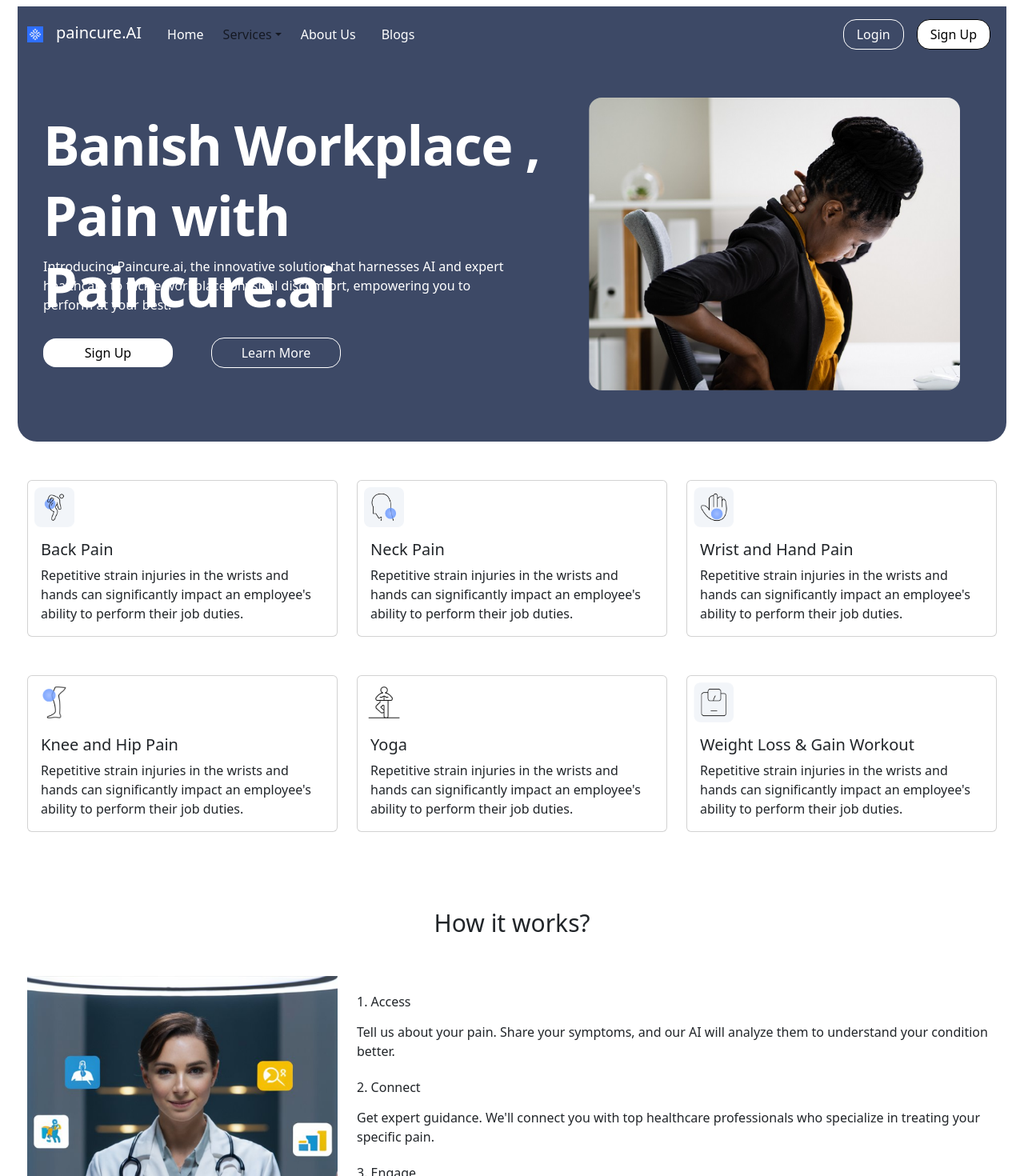
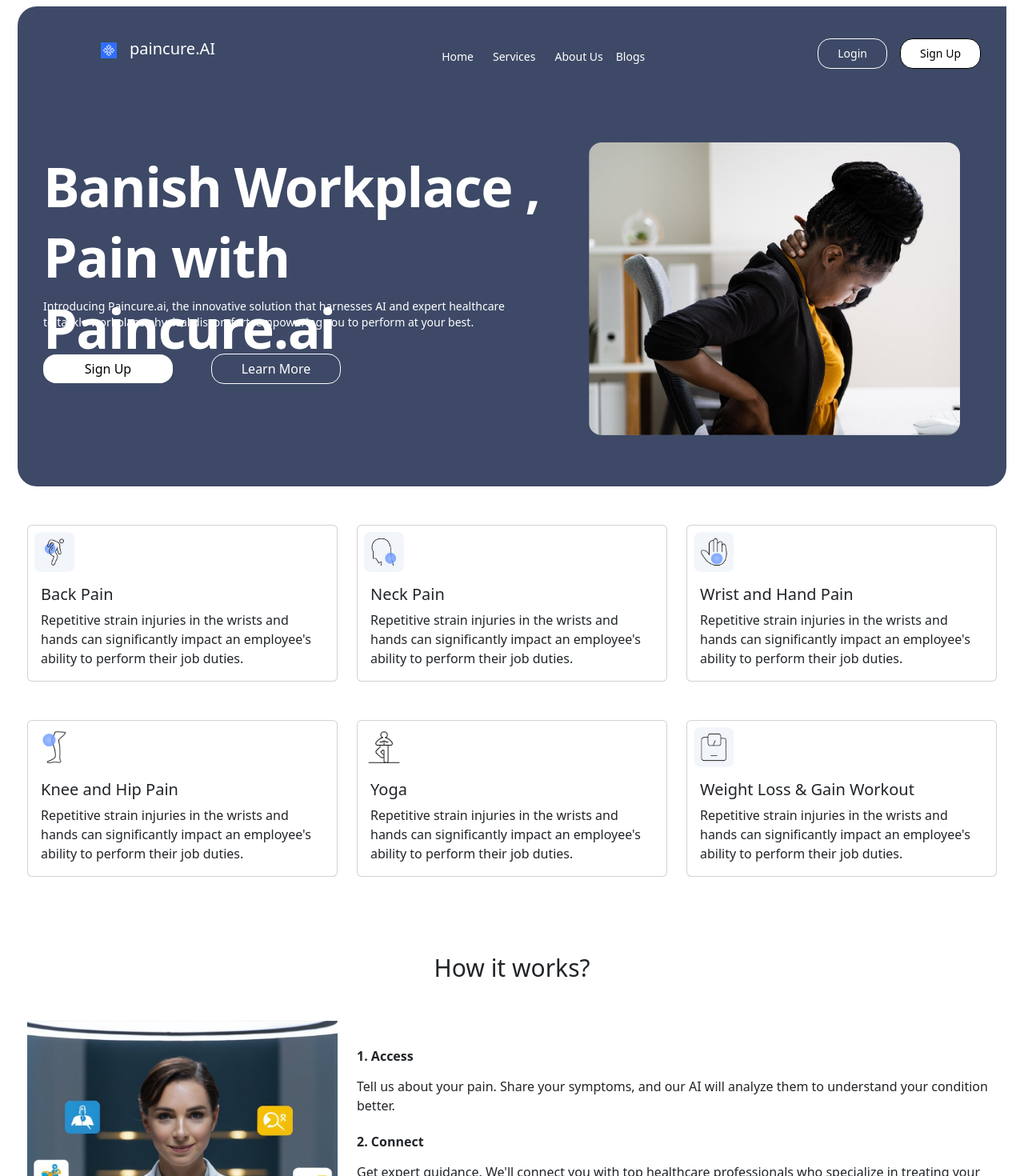
Before and after one commit to nitishsaini706/paincure, a Next.js app: page / in a window 1280 px wide. Shown: the top 1470 px of the page at 80% size. Built offline with nearby package versions, Linux system fonts and the light colour scheme.

Commit message:
mobile design

```diff
--- a/next.config.mjs
+++ b/next.config.mjs
@@ -1,4 +1,8 @@
 /** @type {import('next').NextConfig} */
-const nextConfig = {};
+const nextConfig = {
+    productionBrowserSourceMaps: false,
+    reactStrictMode: true,
+    devtool: 'source-map',
+};
 
 export default nextConfig;
--- a/src/app/page.js
+++ b/src/app/page.js
@@ -8,21 +8,21 @@
     <div className="container mt-2 rounded-3xl">
        <section className="hero-section  rounded-3xl pb-16 " style={{ backgroundColor: '#3D4966' }}>
       <Header bg="black" color="white"/>
-      <Container className='mt-11 ml-5 py-13'>
+      <Container className='mt-11 lg:ml-5 py-13 md:ml-2'>
         <Row className="align-items-center ">
-          <Col md={6}>
-            <h1 className="text-white mb-3 w-[682px] h-[168px] font-dm-sans font-bold text-[68px] leading-[130%] tracking-[-0.02em]">Banish Workplace ,
+          <Col md={6} className='md:mb-2 sm:mb-2'>
+            <h1 className="text-white mb-3 lg:w-[682px] lg:h-[168px] font-dm-sans font-bold lg:text-[68px] lg:leading-[130%] tracking-[-0.02em] md:text-[30px] sm:text-[30px]">Banish Workplace ,
             Pain with Paincure.ai</h1>
-            <p className='	text-white mb-3'>
+            <p className='	text-white mb-3 md:text-md sm:text-sm'>
               Introducing Paincure.ai, the innovative solution that harnesses AI and expert healthcare to tackle workplace physical discomfort, empowering you to perform at your best.
             </p>
-            <div className='d-flex justify-start items-center w-[544px] h-[64px] gap-[40px] '>
-              <Button  className="me-2 border-0 text-black rounded-2xl bg-white w-[162px]">Sign Up</Button>
-              <Button className="me-2 border-1 border-white rounded-2xl text-white w-[162px] bg-[#3D4966]">Learn More</Button>
+            <div className='d-flex justify-start items-center lg:w-[544px] lg:h-[64px] lg:gap-[40px] md:gap-[20px]  md:w-[200px] '>
+              <Button  className="me-2 border-0 text-black rounded-2xl bg-white lg:w-[162px] md:w-[60px]">Sign Up</Button>
+              <Button className="me-2 border-1 border-white rounded-2xl text-white lg:w-[162px] bg-[#3D4966] md:w-[60px]">Learn More</Button>
             </div>
           </Col>
-          <Col md={6}>
-            <Image src="/image1.png" alt="Paincure AI" className="img-fluid rounded-2xl w-[464px] ml-16"width={464} height={10} />
+          <Col md={6} >
+            <Image src="/image1.png" alt="Paincure AI" className="img-fluid rounded-2xl lg:w-[464px] lg:ml-16 md:ml-2 md:w-[200px] mt-8 " width={460} height={10} />
           </Col>
         </Row>
       </Container>
@@ -31,7 +31,7 @@
       <Container>
         <Row>
           <Col md={4}>
-            <Card>
+            <Card >
             <Image src='/backpain.png' alt="Back Pain" className='mt-2 ml-2' width={50} height={50}/>
               <Card.Body>
                 <Card.Title>Back Pain</Card.Title>
@@ -94,24 +94,24 @@
       <h1 className="text-center text-3xl mb-5">How it works?</h1>
       <Row className="align-items-center">
         <Col md={4}>
-          <Image src="/work.png" width={500} height={500} />
+          <Image src="/work.png" className='mb-6' width={500} height={500} />
         </Col>
         <Col md={8}>
           <div className="steps">
             <div className="step mb-4">
-              <h3 className='mb-3'>1. Access</h3>
+              <h3 className='mb-3 font-bold'>1. Access</h3>
               <p>Tell us about your pain. Share your symptoms, and our AI will analyze them to understand your condition better.</p>
             </div>
             <div className="step mb-4">
-              <h3 className='mb-3'>2. Connect</h3>
+              <h3 className='mb-3 font-bold'>2. Connect</h3>
               <p>Get expert guidance. We'll connect you with top healthcare professionals who specialize in treating your specific pain.</p>
             </div>
             <div className="step mb-4">
-              <h3 className='mb-3'>3. Engage</h3>
+              <h3 className='mb-3 font-bold'>3. Engage</h3>
               <p>Personalized care. Receive a tailored treatment plan, including customized exercise routines and online consultations.</p>
             </div>
             <div className="step">
-              <h3 className='mb-3'>4. Track</h3>
+              <h3 className='mb-3 font-bold'>4. Track</h3>
               <p>Track your progress. Monitor your improvements and celebrate your milestones with detailed progress reports.</p>
             </div>
           </div>
@@ -138,7 +138,7 @@
         <Carousel >
           <Carousel.Item>
             <Row className="justify-content-center">
-              <Col md={8} className='d-flex h-[300px]'>
+              <Col md={8} className='lg:d-flex h-[300px]'>
                 <blockquote className="blockquote">
                   <p className="mb-2 mr-10">“Paincure.ai has been a game-changer for our company. Employee productivity has skyrocketed, and absenteeism rates have plummeted.”</p>
                   <footer className="blockquote-footer mt-2">John Doe</footer>
@@ -149,9 +149,9 @@
           </Carousel.Item>
           <Carousel.Item>
             <Row className="justify-content-center">
-              <Col md={8} className='d-flex h-[300px] justify-between'>
+              <Col md={8} className='lg:d-flex h-[300px] justify-between'>
                 <blockquote className="blockquote">
-                  <p className="mb-0">"Amazing results!"</p>
+                  <p className="mb-3">"Amazing results!"</p>
                   <footer className="blockquote-footer">Jane Smith</footer>
                 </blockquote>
                 <Image width={400} height={1000} src="/testimonial2.png"/>
@@ -205,8 +205,8 @@
       <Row>
         <Col md={6}>
           <div className="p-4 rounded-lg bg-gradient-to-r from-blue-500 to-blue-400 text-white h-[350px]">
-            <h3 className='rounded-xl bg-gray-100 text-black p-1 text-center w-25'>FOR CORPORATES</h3>
-            <h2 className='mt-3 text-3xl w-[501px]'>Enhance Employee Wellness And Boost Productivity</h2>
+            <h3 className='rounded-xl bg-gray-100 text-black p-1 text-center w-[120px]'>FOR CORPORATES</h3>
+            <h2 className='mt-3 lg:text-3xl lg:w-[501px] md:text-xl mb:text-xl'>Enhance Employee Wellness And Boost Productivity</h2>
             <div className='mt-3 h-[1px] bg-white w-50'></div>
             <ul className="list-unstyled">
               <li className='mt-2'>Reduce Absenteeism</li>
@@ -218,8 +218,8 @@
         </Col>
         <Col md={6}>
           <div className="p-4 rounded-lg bg-gray-200 h-[350px]">
-            <h3 className='rounded-xl bg-gray-100 text-black p-1 text-center w-25'>FOR EMPLOYEES</h3>
-            <h2 className='mt-3 text-3xl w-[501px]'>Alleviate Pain And Improve Your Work Experiences</h2>
+            <h3 className='rounded-xl bg-gray-100 text-black p-1 text-center w-[120px]'>FOR EMPLOYEES</h3>
+            <h2 className='mt-3 lg:text-3xl lg:w-[501px] mb:text-xl'>Alleviate Pain And Improve Your Work Experiences</h2>
             <div className='mt-3 h-[1px] bg-black w-50'></div>
             <ul className="list-unstyled">
               <li className='mt-2'>Personalized Pain Relief</li>
--- a/src/components/Footer.js
+++ b/src/components/Footer.js
@@ -4,7 +4,7 @@
 
 const Footer = () => {
     return (
-        <section className="bg-[#3D4966] text-white  py-20">
+        <section className="bg-[#3D4966] text-white  lg:py-20">
             <Container style={{ padding: "45px 45px 25px 45px" }} >
 
                 <Row className="mb-6 " style={{ display: "flex", flexDirection: "column", marginBottom: "35px" }}>
@@ -21,7 +21,7 @@
 
                         <Col md={3} >
                             <h5 className="text-lg font-bold mb-4">Services</h5>
-                            <div className='d-flex'>
+                            <div className='lg:d-flex'>
                                 <div style={{marginRight:"90px"}}>
                                     <ul className="list-none space-y-2 text-sm">
 
@@ -41,7 +41,7 @@
 
                         </Col>
                         <Col md={3}>
-                            <h5 className="text-lg font-bold mb-4">Other Pages</h5>
+                            <h5 className="text-lg font-bold mb-4 ">Other Pages</h5>
                             <ul className="list-none space-y-2 text-sm">
                                 <li><a href="/" className="text-white hover:underline">Home</a></li>
                                 <li><a href="#services" className="text-white hover:underline">Services</a></li>
--- a/src/components/Header.js
+++ b/src/components/Header.js
@@ -1,41 +1,84 @@
 "use client"
-import React from 'react';
+import Link from 'next/link';
 import Image from 'next/image';
-import { Container, Navbar, Nav, NavDropdown, Button } from 'react-bootstrap';
-import Link from 'next/link';
+import { useState, useEffect } from 'react';
 
-export default function Header({ bg="white", color="black" }) {
+export default function Header({ bg = "white", color = "black" }) {
+  const [isMenuOpen, setIsMenuOpen] = useState(false);
+  const [isServiceOpen, setIsServiceOpen] = useState(false);
+
+  const toggleMenu = () => {
+    setIsMenuOpen(!isMenuOpen);
+  };
+
+  const toggleService = () => {
+    setIsServiceOpen(!isServiceOpen);
+  };
+
   return (
-<Navbar expand="lg" bg={bg === 'white' ? bg : ''} className={bg === 'white' ? 'bg-opacity-75 border-b border-black' : ''} style={{ background: bg === 'white' ? '' : '#3D4966' }}>
-<Container >
-        <Navbar.Brand href="/" className='ml-24 d-flex items-center'>
-        <Image id='img' src="/logo.png" alt="logo" width={20} height={20} className='mr-2'/>
-          <p className={`text-${color} ml-2 mb-1`}>paincure.AI</p>
-        </Navbar.Brand>
-        <Navbar.Toggle aria-controls="basic-navbar-nav" />
-        <Navbar.Collapse className="ml-28" id="basic-navbar-nav">
-          <Nav className="me-auto">
-            <Nav.Link href="/"  className={`text-${color} mx-2`}>Home</Nav.Link>
-            <NavDropdown title="Services" menuVariant={color} id="nav-dropdown" className={`text-${color}`} >
-              <NavDropdown.Item href="#action/3.1">Action</NavDropdown.Item>
-              <NavDropdown.Item href="#action/3.2">Another action</NavDropdown.Item>
-              <NavDropdown.Item href="#action/3.3">Something</NavDropdown.Item>
-            </NavDropdown>
+    <nav className={`lg:ml-20 mb:border-[1px] lg:border-0 mb:border-blue-950 lg:text-[20px] px-4 pt-4 pb-2 ${bg === 'white' ? 'bg-opacity-75 border-b border-black' : 'bg-[#3D4966]'} ${color === 'black' ? 'text-black' : 'text-white'}`}>
+      <div className="lg:container lg:flex lg:justify-between">
+        <div className="flex lg:items-center justify-between">
 
-            <Nav.Link href="#link" className={`text-${color} mx-2`}>About Us</Nav.Link>
-            <Nav.Link href="#link" className={`text-${color} mx-2`}>Blogs</Nav.Link>
-          </Nav>
-          <Navbar.Text>
-          <Link href="/login" passHref>
-            <Button type="submit" className={`${bg === 'white' ? `text-black border-1 border-solid border-black bg-white` : `text-white border-1 border-solid border-white bg-[#3D4966]`} px-3 mx-2 rounded-2xl`}>Login</Button>
-          </Link>
-          <Link href="/signup" passHref>
-            <Button className={`${bg === 'white' ? `text-white bg-blue-500` : `text-black border-1 border-solid border-black bg-white`} px-3 mx-2 rounded-2xl`}>Sign Up</Button>
-          </Link>
-          </Navbar.Text>
-        </Navbar.Collapse>
-      </Container>
-    </Navbar>
+            <a className="flex items-center">
+              <Image id="img" src="/logo.png" alt="logo" width={20} height={20} className="mr-2" />
+              <p className={`ml-2 mb-1`}>paincure.AI</p>
+            </a>
+
+        <div className="lg:hidden">
+          <button className={`text-${color === 'white' ? 'white' : 'black'} focus:outline-none`} onClick={toggleMenu}>
+            <svg className="w-6 h-6" fill="none" stroke="currentColor" viewBox="0 0 24 24" xmlns="http://www.w3.org/2000/svg">
+              <path strokeLinecap="round" strokeLinejoin="round" strokeWidth="2" d="M4 6h16M4 12h16m-7 6h7"></path>
+            </svg>
+          </button>
+        </div>
+        </div>
+        <div className={`w-full block lg:flex lg:items-center lg:ml-[200px] lg:w-auto ${isMenuOpen ? 'block' : 'hidden'}`}>
+          <div className="text-sm lg:flex-grow">
+            <Link href="/">
+              <p className={`block mt-4 lg:inline-block lg:mt-0 mx-2`}>Home</p>
+            </Link>
+
+            <div className="lg:relative lg:inline-block text-left">
+              <button onClick={toggleService} className={`inline-flex justify-center lg:w-full rounded-md lg:px-4 mb:pl-2  py-2 text-sm font-medium ${color === 'black' ? 'text-black' : 'text-white'} bg-${bg === 'white' ? 'white' : 'gray-700'} hover:bg-opacity-75`}>
+                Services
+              </button>
+              {isServiceOpen && (
+                <div className="origin-top-right absolute right-0 mt-2 w-56 rounded-md shadow-lg bg-white ring-1 ring-black ring-opacity-5">
+                  <div className="py-1">
+                  <Link href="/">
+                      <p className="block px-4 py-2 text-sm text-gray-700">Action</p>
+                      </Link>
+                      <Link href="/">
+                      <p className="block px-4 py-2 text-sm text-gray-700">Another action</p>
+                      </Link>
+                      <Link href="/">
+                      <p className="block px-4 py-2 text-sm text-gray-700">Something</p>
+                      </Link>
+                  </div>
+                </div>
+              )}
+            </div>
+            <Link href="/">
+              <p className={`block lg:mt-4 mb:mt-2 lg:inline-block  mx-2`}>About Us</p>
+              </Link>
+              <Link href="/">
+              <p className={`block lg:mt-4 mb:mt-2 lg:inline-block  mx-2`}>Blogs</p>
+              </Link>
+          </div>
+          <div className="flex items-center mb:mt-4 mb:pb-2 lg:ml-[200px]">
+            <Link href="/login">
+              <p className={`${bg === 'white' ? 'text-black border border-black bg-white' : 'text-white border border-white bg-[#3D4966]'} py-2 px-4 mx-2 rounded-2xl text-sm`}>Login</p>
+            </Link>
+
+            <Link href="/signup">
+
+              <p className={`${bg === 'white' ? 'text-white bg-blue-500' : 'text-black border border-black bg-white'} px-4 mx-2 py-2 rounded-2xl text-sm`}>Sign Up</p>
+            </Link>
+
+          </div>
+        </div>
+      </div>
+    </nav>
   );
-
 }
--- a/tailwind.config.js
+++ b/tailwind.config.js
@@ -2,6 +2,7 @@
 module.exports = {
   content: [
     "./src/app/**/*.{js,ts,jsx,tsx,mdx}",
+    "./src/components/**/*.{js,ts,jsx,tsx,mdx}"
   ],
   theme: {
     extend: {
@@ -14,6 +15,16 @@
         "pain":"#3D4966"
       }
     },
+    screens:{
+      ...{
+        xs: "0px",
+        mb: "350px",
+        sm: "600px",
+        md: "900px",
+        lg: "1280px",
+        xl: "1920px",
+      },
+    }
   },
   plugins: [],
 };
```
